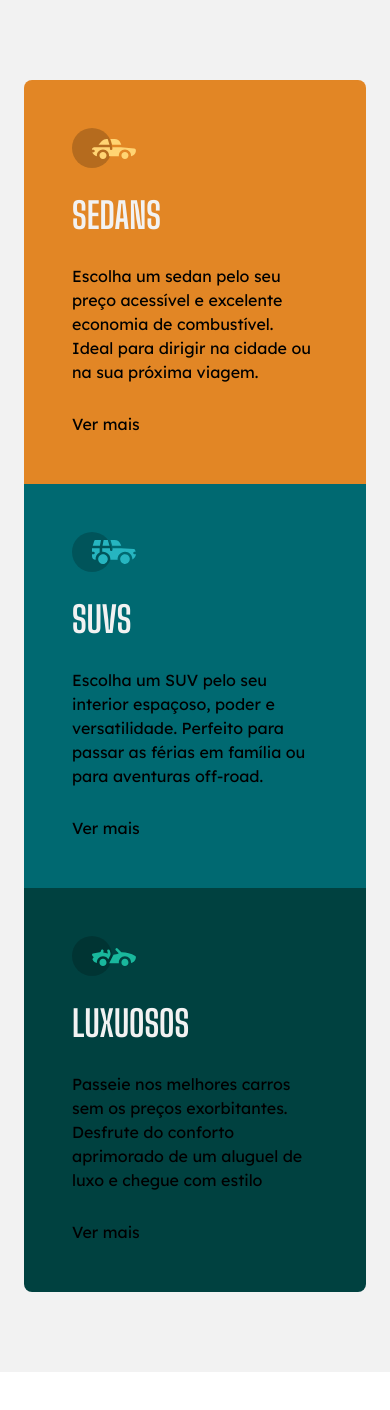
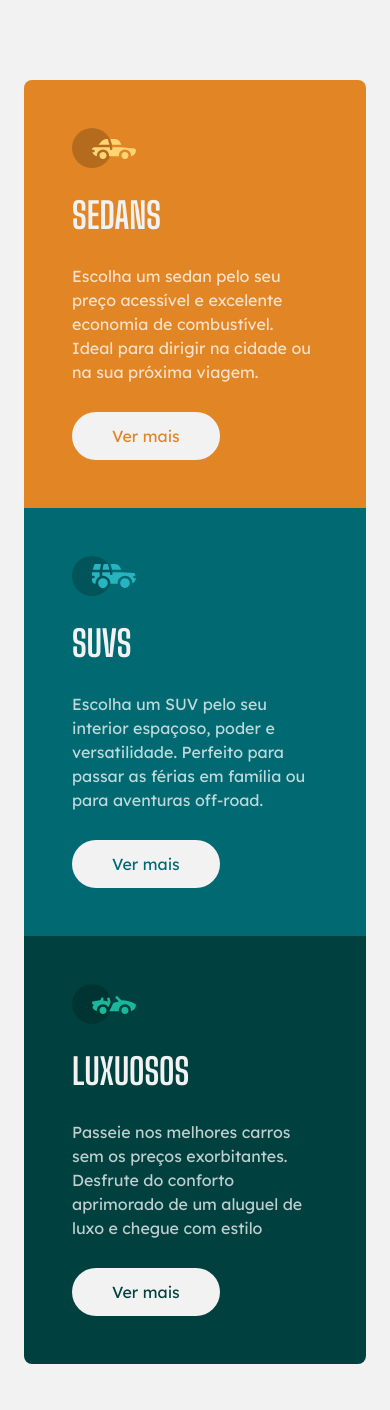
Before and after one commit to JVMF12/carros, a React (Vite) app: page / in a window 390 px wide. Shown: the top 1410 px of the page. Before the commit the page ends 1372 px from the top, so only its background shows below. Built offline with nearby package versions, Linux system fonts and the light colour scheme.

Commit message:
Sétimo commit do App - versão mobile finalizada

```diff
--- a/src/App.jsx
+++ b/src/App.jsx
@@ -10,23 +10,23 @@
         <div className="bg-orange p-12 rounded-t-lg">
           <img src={iconSedans} alt="ícone dos carros sedan" className="mb-7" />
           <h2 className="font-shoulders mb-7 uppercase text-4xl font-bold text-off-white-bg">Sedans</h2>
-          <p className="font-lexend mb-7">Escolha um sedan pelo seu preço acessível e excelente economia de combustível. Ideal para dirigir na cidade ou na sua próxima viagem.</p>
-          <a href="https://www.webmotors.com.br/sedans " className="font-lexend" target="_blank">Ver mais</a>
+          <p className="font-lexend mb-7 text-off-white">Escolha um sedan pelo seu preço acessível e excelente economia de combustível. Ideal para dirigir na cidade ou na sua próxima viagem.</p>
+          <a href="https://www.webmotors.com.br/sedans " className="font-lexend bg-off-white-bg block px-10 py-3 w-fit rounded-3xl text-orange" target="_blank">Ver mais</a>
         </div>
 
         <div className="bg-green p-12">
             <img src={iconSuvs} alt="ícone dos carros SUV" className="mb-7"/>
             <h2 className="font-shoulders mb-7 uppercase text-4xl font-bold text-off-white-bg">SUVs</h2>
-            <p className="font-lexend mb-7">Escolha um SUV pelo seu interior espaçoso, poder e versatilidade. Perfeito para passar as férias em família ou para aventuras off-road.</p>
-            <a href="https://www.webmotors.com.br/suvs"  className="font-lexend" target="_blank">Ver mais</a>
+            <p className="font-lexend mb-7 text-off-white">Escolha um SUV pelo seu interior espaçoso, poder e versatilidade. Perfeito para passar as férias em família ou para aventuras off-road.</p>
+            <a href="https://www.webmotors.com.br/suvs"  className="font-lexend bg-off-white-bg block px-10 py-3 w-fit rounded-3xl text-green" target="_blank">Ver mais</a>
         </div>
 
 
         <div className="bg-dark-green p-12 rounded-b-lg">
             <img src={iconLuxo} alt="" className="mb-7" />
             <h2 className="font-shoulders mb-7 uppercase text-4xl font-bold text-off-white-bg">Luxuosos</h2>
-            <p className="font-lexend mb-7">Passeie nos melhores carros sem os preços exorbitantes. Desfrute do conforto aprimorado de um aluguel de luxo e chegue com estilo</p>
-            <a href="https://www.webmotors.com.br/carros-de-luxo" className="font-lexend" target="_blank">Ver mais</a>
+            <p className="font-lexend mb-7 text-off-white">Passeie nos melhores carros sem os preços exorbitantes. Desfrute do conforto aprimorado de um aluguel de luxo e chegue com estilo</p>
+            <a href="https://www.webmotors.com.br/carros-de-luxo" className="font-lexend bg-off-white-bg block px-10 py-3 w-fit rounded-3xl text-dark-green" target="_blank">Ver mais</a>
         </div>
       </section>
 
```
